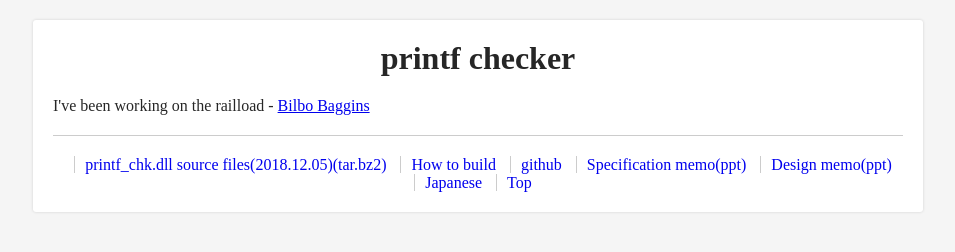
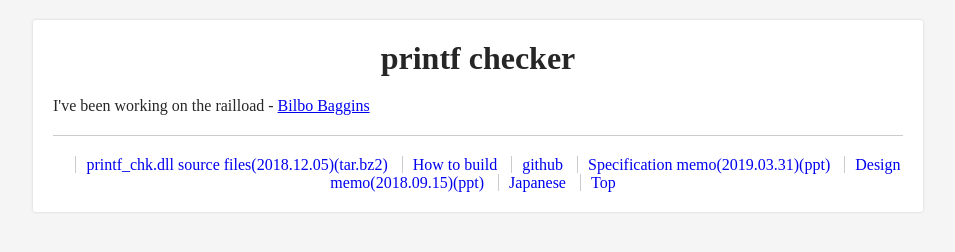
Before and after one commit to KeiHasegawa/printf_chk_doc, a plain HTML site: page index_e.html in a window 1280 px wide. Shown: the whole page, without its empty margins (162-1117 px from the left). Drawn offline with Linux system fonts and the light colour scheme.

Commit message:
fix compatiblity

```diff
--- a/index_e.html
+++ b/index_e.html
@@ -119,8 +119,8 @@ border-left:none;
 <a href="printf_chk_src.tar.bz2">printf_chk.dll source files(2018.12.05)(tar.bz2)</a>
 <a href="how_to_build.en.txt">How to build</a>
 <a href="https://github.com/KeiHasegawa/printf_chk">github</a>
-<a href="01_spec_e.ppt">Specification memo(ppt)</a>
-<a href="02_design_e.ppt">Design memo(ppt)</a>
+<a href="01_spec_e.ppt">Specification memo(2019.03.31)(ppt)</a>
+<a href="02_design_e.ppt">Design memo(2018.09.15)(ppt)</a>
 <a href="index.html">Japanese</a>
 <a href="http://khasegawa.html.xdomain.jp/index_e.html">Top</a>
 </div>
```
Also changed, not shown: index.html (+1 -1 lines), 3 other files.
